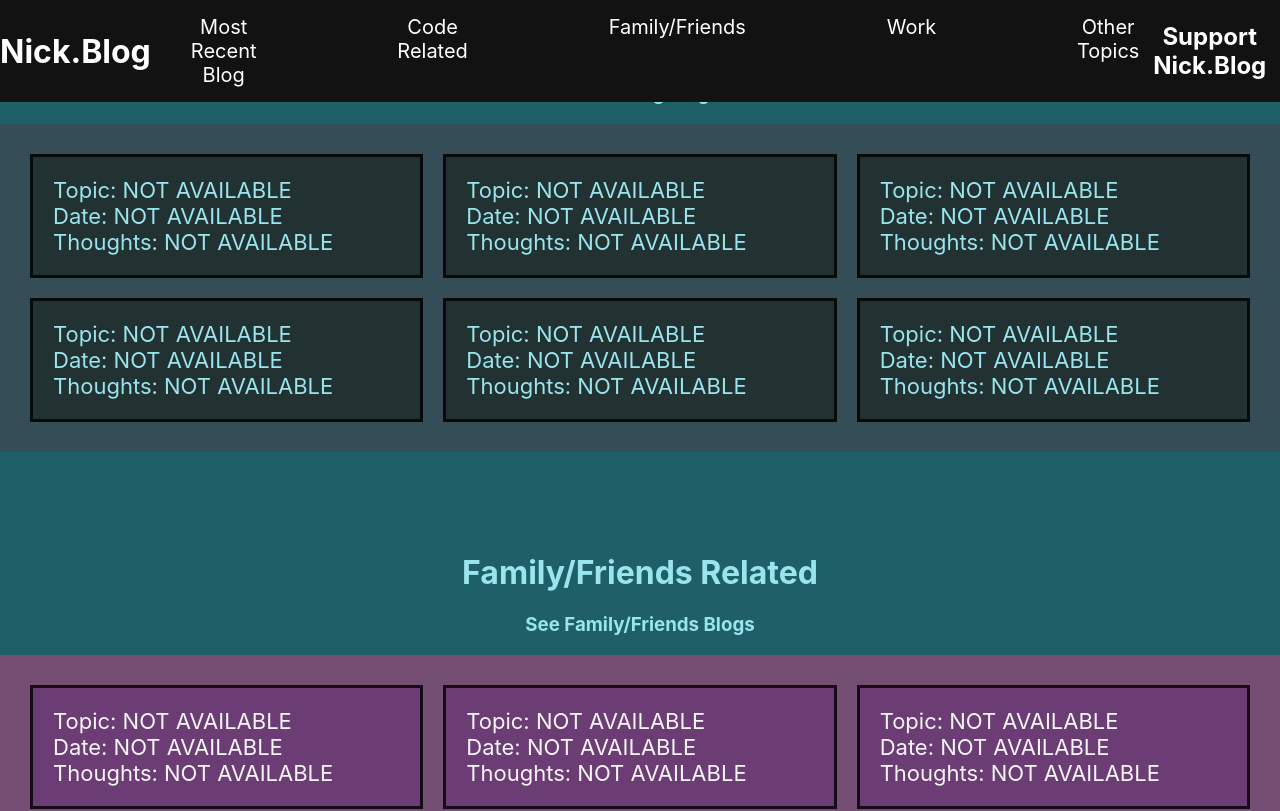
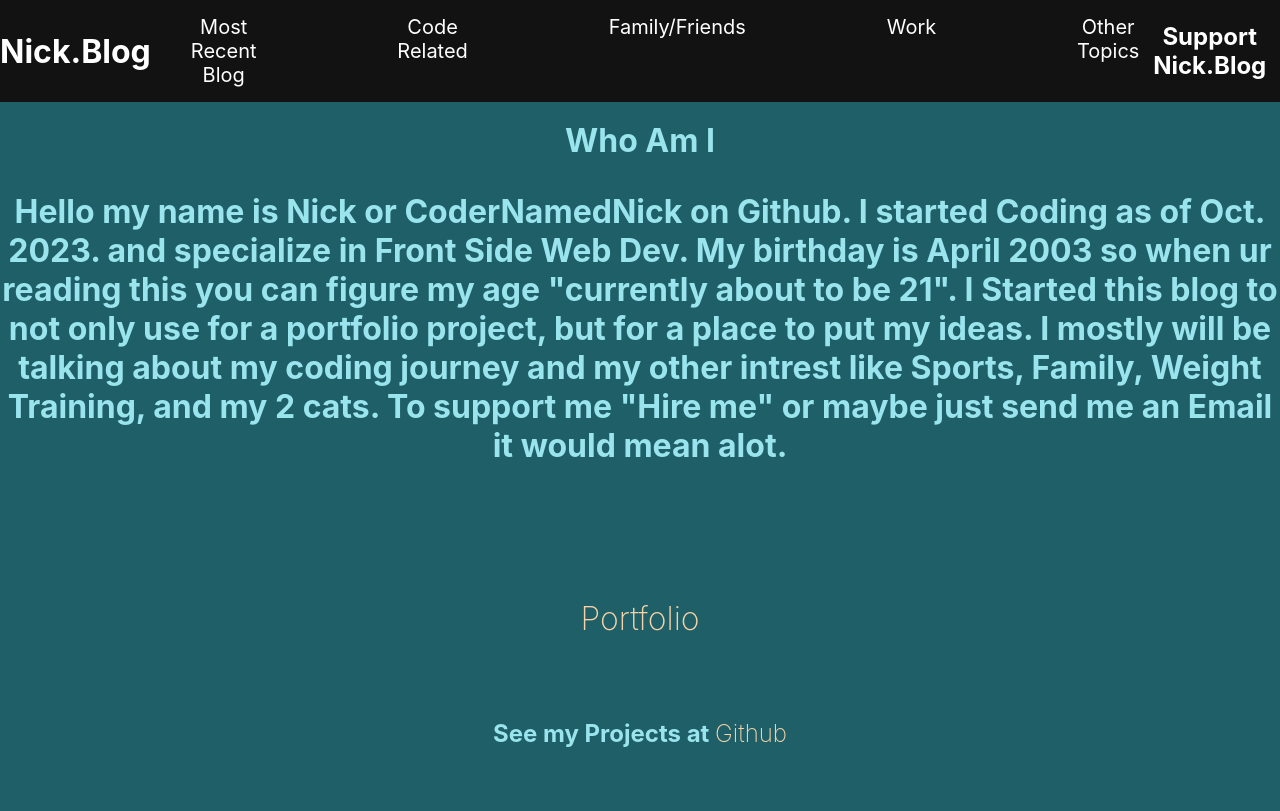
Before and after one commit to CoderNamedNick/Blog, a React (Create React App) app: page / in a window 1280 px wide. Shown: the top 811 px of the page. Built offline with nearby package versions, Linux system fonts and the light colour scheme.

Commit message:
made welcome work with blog template

```diff
--- a/src/App.js
+++ b/src/App.js
@@ -18,13 +18,13 @@ function App() {
     <div className="Main-App-Div">
       {!OnBlog && (
         <div>
-        <Welcome BlogClick={HandleBlogClick} />
+        <Welcome BlogClick={HandleBlogClick} ExitBlogClick={HandleExitBlogClick} />
         <HomePage BlogClick={HandleBlogClick}/>
         </div>
       )}
       {OnBlog && (
         <div className="Blog-Div">
-          <BlogTemplate ExitBlogClick={HandleExitBlogClick}/>
+          <BlogTemplate BlogClick={HandleBlogClick} ExitBlogClick={HandleExitBlogClick}/>
         </div>
       )}
     </div>
--- a/src/BlogTemplate.js
+++ b/src/BlogTemplate.js
@@ -1,21 +1,25 @@
-import React from "react";
+import React, { useState } from "react";
 import Welcome from "./Welcome";
 
-const BlogTemplate = ({ExitBlogClick}) => {
-  return(
+const BlogTemplate = ({ BlogClick, ExitBlogClick }) => {
+  const [onBlogs, setOnBlogs] = useState(true);
+
+  const handleBlogClick = () => {
+    BlogClick(); // Call BlogClick function
+  };
+
+  return (
     <div>
-      <Welcome />
+      <Welcome BlogClick={handleBlogClick} ExitBlogClick={ExitBlogClick} onBlogs={onBlogs} />
       <br></br>
       <br></br>
       <br></br>
       <br></br>
       <br></br>
       <br></br>
-      <div>
-        Put Blog Here
-      </div>
+      <div>Put Blog Here</div>
     </div>
-  )
-}
+  );
+};
 
-export default BlogTemplate
+export default BlogTemplate;
--- a/src/Welcome.js
+++ b/src/Welcome.js
@@ -1,21 +1,15 @@
-import {useState} from "react";
 
-const Welcome = ({BlogClick}) => {
-  const [OnBlogs, setOnBlogs] = useState(false)
+import { useState } from "react";
 
-  const BlogClick2 = () => {
-    BlogClick()
-    setOnBlogs(true)
-  }
-
-  return(
+const Welcome = ({ BlogClick, ExitBlogClick, onBlogs }) => {
+  return (
     <div>
       <div className="Header-welcome-div">
-        <h1>Nick.Blog</h1>
+        <h1 onClick={ExitBlogClick}>Nick.Blog</h1>
         <div className="list-div">
           <ul className="welcome-list">
-            <li onClick={BlogClick2}>Most Recent Blog</li>
-            <li>Code Related</li>
+            <li onClick={BlogClick}>Most Recent Blog</li>
+            <li onClick={ExitBlogClick}>Code Related</li>
             <li>Family/Friends</li>
             <li>Work</li>
             <li>Other Topics</li>
@@ -23,30 +17,39 @@ const Welcome = ({BlogClick}) => {
         </div>
         <h2>Support Nick.Blog</h2>
       </div>
-      {OnBlogs && (
+      {!onBlogs && (
         <div className="intro-div">
           <h1>Who Am I</h1>
           <p className="intro-p">
-          Hello my name is Nick or CoderNamedNick on Github.
-          I started Coding as of Oct. 2023. and specialize in Front Side Web Dev.
-          My birthday is April 2003 so when ur reading this you can figure my age "currently about to be 21".
-          I Started this blog to not only use for a portfolio project, but for a place to put my ideas.
-          I mostly will be talking about my coding journey and my other intrest like Sports, Family, Weight Training, and my 2 cats.
-          To support me "Hire me" or maybe just send me an Email it would mean alot.
+            Hello my name is Nick or CoderNamedNick on Github. I started Coding
+            as of Oct. 2023. and specialize in Front Side Web Dev. My birthday
+            is April 2003 so when ur reading this you can figure my age
+            "currently about to be 21". I Started this blog to not only use for
+            a portfolio project, but for a place to put my ideas. I mostly
+            will be talking about my coding journey and my other intrest like
+            Sports, Family, Weight Training, and my 2 cats. To support me "Hire
+            me" or maybe just send me an Email it would mean alot.
           </p>
           <br></br>
           <br></br>
           <br></br>
           <br></br>
-        <h1><a href="https://codernamednick.github.io/react-portfolio/">Portfolio</a></h1>
+          <h1>
+            <a href="https://codernamednick.github.io/react-portfolio/">
+              Portfolio
+            </a>
+          </h1>
           <br></br>
           <br></br>
-        <h2>See my Projects at <a href="https://github.com/CoderNamedNick">Github</a></h2>
+          <h2>
+            See my Projects at{" "}
+            <a href="https://github.com/CoderNamedNick">Github</a>
+          </h2>
           <br></br>
         </div>
       )}
     </div>
-  )
-}
+  );
+};
 
-export default Welcome
+export default Welcome;
```
Lines whose indentation alone changed are shown as unchanged.
